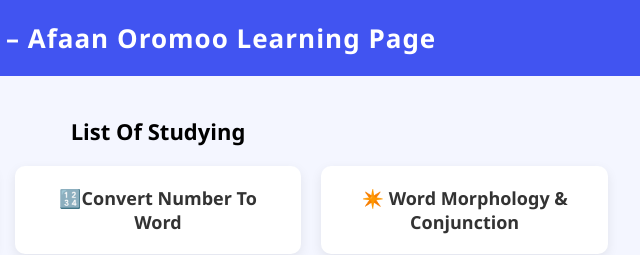
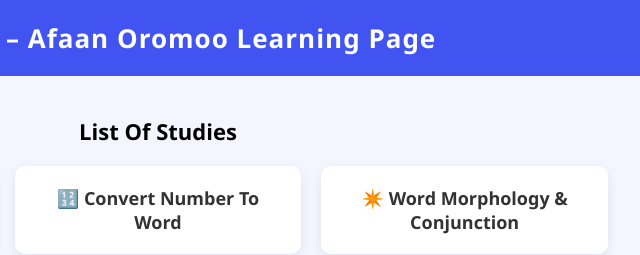
Before and after one commit to om-git-hub/numbers, a plain HTML site: page index.html in a window 1280 px wide. Shown: the top 255 px of the page, 482-1122 px from the left. Drawn offline with Linux system fonts and the light colour scheme.

Commit message:
Update index.html

```diff
--- a/index.html
+++ b/index.html
@@ -81,7 +81,7 @@
 
 <div class="container">
 
-  <div class="title">List Of Studying</div>
+  <div class="title">List Of Studies</div>
 
   <div class="cards">
 
@@ -90,7 +90,7 @@
     </div>
 
     <div class="card">
-      <a href="index1.html">🔢Convert Number To Word</a>
+      <a href="index1.html">🔢 Convert Number To Word</a>
     </div>
 
     <div class="card">
```
